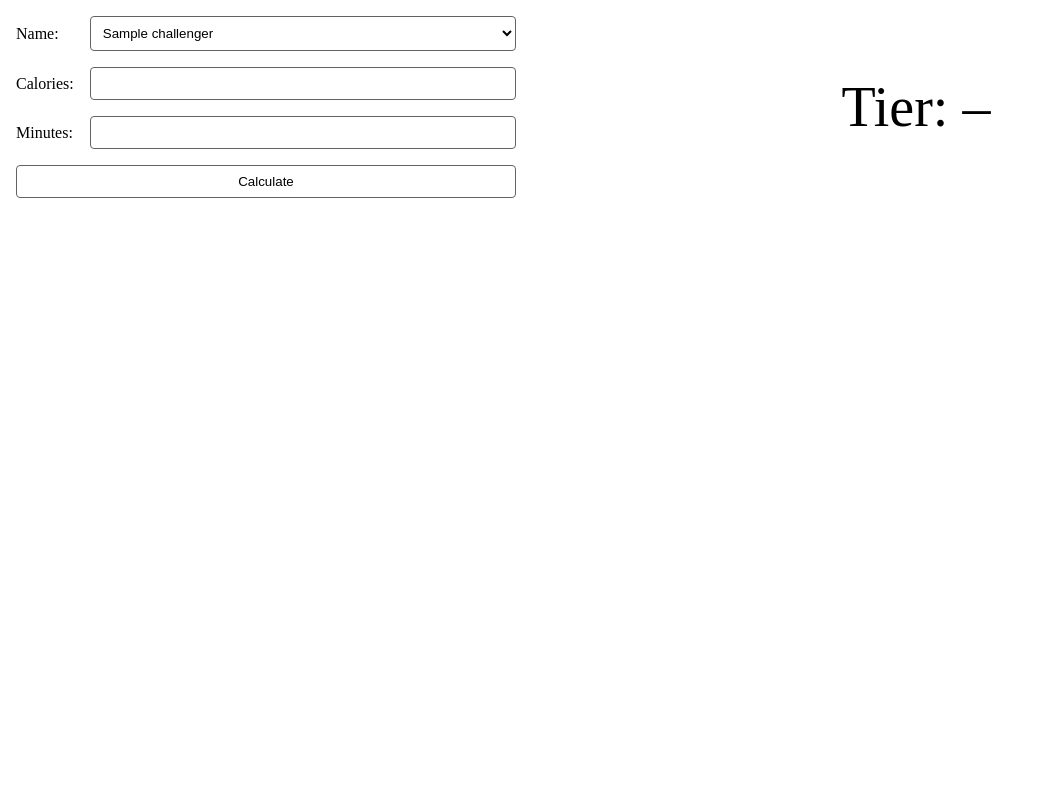
After one commit to trescenzi/checkin-viz, a Flask app: template src/templates/calc.html in a window 1280 px wide. The commit adds this page. Shown: the whole page, without its empty margins (0-1038 px from the left). Run offline with Flask 3, Linux system fonts and the light colour scheme; the template is opened without the code that fills it: most values are stand-ins (such as "Sample title", 1, 10 or a date in 2020); some libraries are stand-ins or nearby versions.

Commit message:
add calculator

```diff
--- a/src/main.py
+++ b/src/main.py
@@ -318,6 +318,12 @@ def magic():
     return render_template("magic.html")
 
 
+@app.route("/calc")
+def calc():
+    challengers = Challengers.select().where(Challengers.bmr != None).objects()
+    return render_template("calc.html", challengers=challengers)
+
+
 @app.route("/add-checkin", methods=["GET", "POST"])
 def add_checkin():
     logging.info("Add checkin")
@@ -351,6 +357,5 @@ def add_checkin():
     return render_template("magic.html")
 
 
-
 if __name__ == "__main__":
     app.run(debug=True)
--- a/src/models.py
+++ b/src/models.py
@@ -67,6 +67,7 @@ class ChallengeWeeks(BaseModel):
 
 class Challengers(BaseModel):
     name = TextField()
+    bmr = IntegerField(null=True)
 
     class Meta:
         table_name = "challengers"
--- a/src/static/main.css
+++ b/src/static/main.css
@@ -14,20 +14,27 @@ svg {
   display: block;
 }
 form {
-  display: inline-block;
-  margin-right: 16px;
+  display: grid;
+  gap: 16px;
+  grid-template-columns: auto 1fr;
 }
-form button, select {
-  margin-left: 16px;
+form button, select, input {
   border: 1px solid #636363;
   padding: 8px;
   background-color: white;
   min-width: 100px;
   border-radius: 4px;
+  apperance: none;
+}
+form button {
+  grid-column: 1 / -1;
 }
 form button:active,
 form select:active {
   background-color: #dfdfdf;
+}
+form label {
+  align-self: center;
 }
 @media(hover: hover) {
   form button:hover,
--- /dev/null
+++ b/src/templates/base.html
@@ -0,0 +1,21 @@
+<!DOCTYPE html>
+<html>
+  <head>
+    {% block head %}
+      <title>{% block title %}{% endblock %}</title>
+      <link rel="stylesheet" href="{{ url_for('static', filename='main.css') }}">
+      <style>
+        p {
+          margin: 0;
+          display: flex;
+          align-items: center;
+          justify-content: center;
+          font-size: 2em;
+        }
+      </style>
+    {% endblock %}
+  </head>
+  <body class="{% block body_class %}{% endblock %}">
+    {% block body %}{% endblock %}
+  </body>
+</html>
--- /dev/null
+++ b/src/templates/calc.html
@@ -0,0 +1,61 @@
+{% extends "base.html" %}
+{% block title %}Checkin Tier Calculator{% endblock %}
+{% block head %}
+  {{ super() }}
+  <style>
+    content {
+      display: grid;
+      grid-template-columns: 1fr 1fr;
+      max-width: 1200px;
+    }
+    div {
+      display: flex;
+      flex-direction: column;
+      align-content: center;
+      justify-content: center;
+      font-size: 56px;
+      text-align: center;
+    }
+    @media (max-width: 600px) {
+      content {
+        grid-template-columns: 1fr;
+        gap: 24px;
+      }
+    }
+  </style>
+{% endblock %}
+{% block body %}
+<content>
+  <form style="max-width: 500px">
+    <label for="challengers">Name:</label>
+    <select id="challengers" name="challengers">
+      {% for challenger in challengers %}
+        <option value="{{ challenger.bmr }}">{{ challenger.name }}</option>
+      {% endfor %}
+    </select>
+    <label for="cals">Calories:</label>
+    <input type="number" id="cals" name="cals">
+    <label for="time">Minutes:</label>
+    <input type="number" id="time" name="time">
+    <button>Calculate</button>
+  </form>
+  <div>
+    <span id="tier">Tier: –</span>
+  </div>
+</content>
+<script>
+const form = document.querySelector('form');
+function checkinTier(bmr, cals, time) {
+  const calTier = Math.floor(cals/bmr/7.5*100)-1;
+  const timeTier = Math.floor(time/15-1);
+  return Math.max(calTier, timeTier);
+}
+form.addEventListener('submit', (event) => {
+  event.preventDefault();
+  const bmr  = form.elements.challengers.value;
+  const cals = form.elements.cals.value;
+  const time = form.elements.time.value;
+  tier.innerText = `Tier: ${checkinTier(parseInt(bmr), parseInt(cals), parseInt(time))}`;
+})
+</script>
+{% endblock %}
```
Also changed, not shown: src/templates/index.html (+11 -19 lines), src/chart.py (line endings or trailing spaces).
